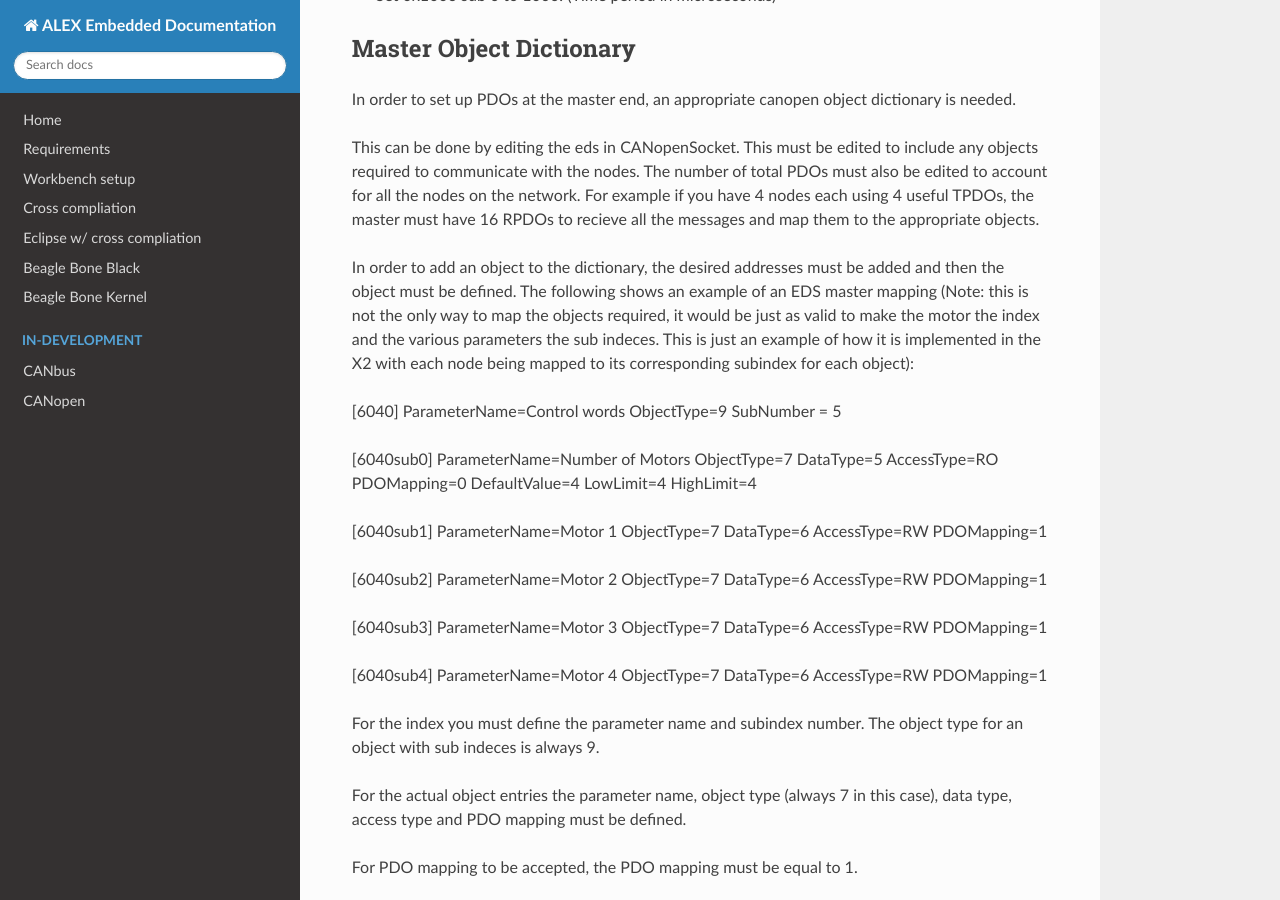
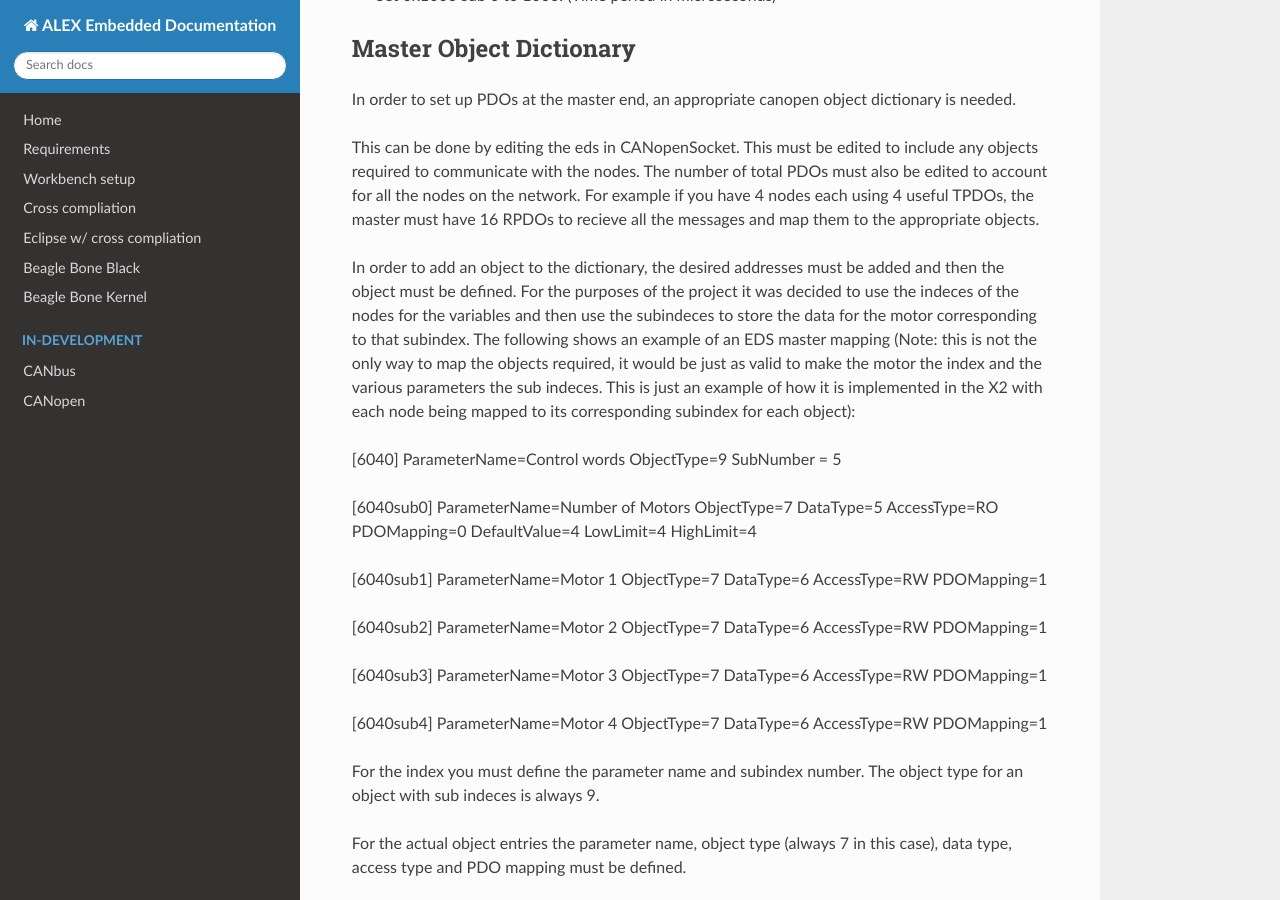
Before and after one commit to capstonealex/Embedded, an MkDocs documentation site: the page built from docs/PDOprotocol.md, in a window 1280 px wide and 900 px high, scrolled down 1728 px. Built offline with MkDocs 1.6.1, drawn with Linux system fonts in a browser that asks for light colours; nearby versions of some CDN libraries.

Commit message:
Update PDOprotocol.md

```diff
--- a/docs/PDOprotocol.md
+++ b/docs/PDOprotocol.md
@@ -60,7 +60,7 @@ In order to set up PDOs at the master end, an appropriate canopen object diction
 
 This can be done by editing the eds in CANopenSocket. This must be edited to include any objects required to communicate with the nodes. The number of total PDOs must also be edited to account for all the nodes on the network. For example if you have 4 nodes each using 4 useful TPDOs, the master must have 16 RPDOs to recieve all the messages and map them to the appropriate objects.
 
-In order to add an object to the dictionary, the desired addresses must be added and then the object must be defined.
+In order to add an object to the dictionary, the desired addresses must be added and then the object must be defined. For the purposes of the project it was decided to use the indeces of the nodes for the variables and then use the subindeces to store the data for the motor corresponding to that subindex.
 The following shows an example of an EDS master mapping (Note: this is not the only way to map the objects required, it would be just as valid to make the motor the index and the various parameters the sub indeces. This is just an example of how it is implemented in the X2 with each node being mapped to its corresponding subindex for each object):
 
 \[6040\]
```
